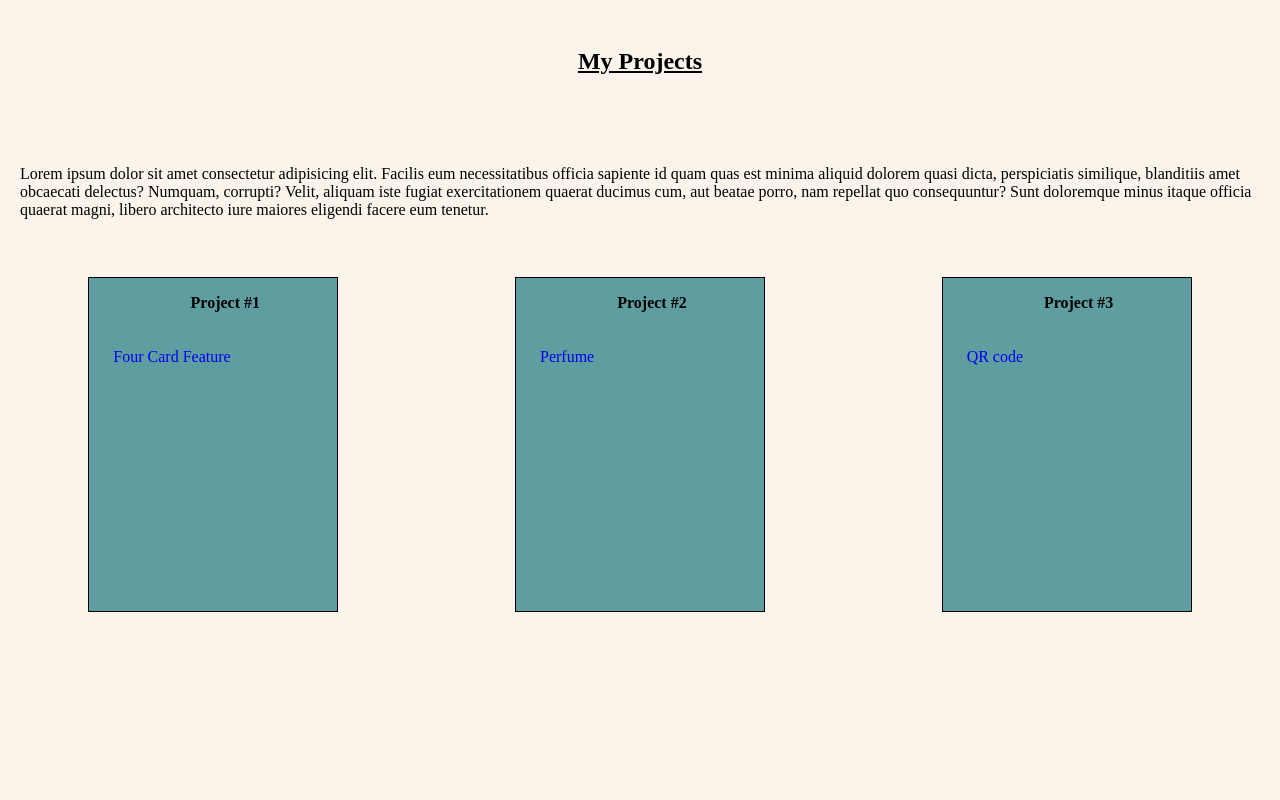
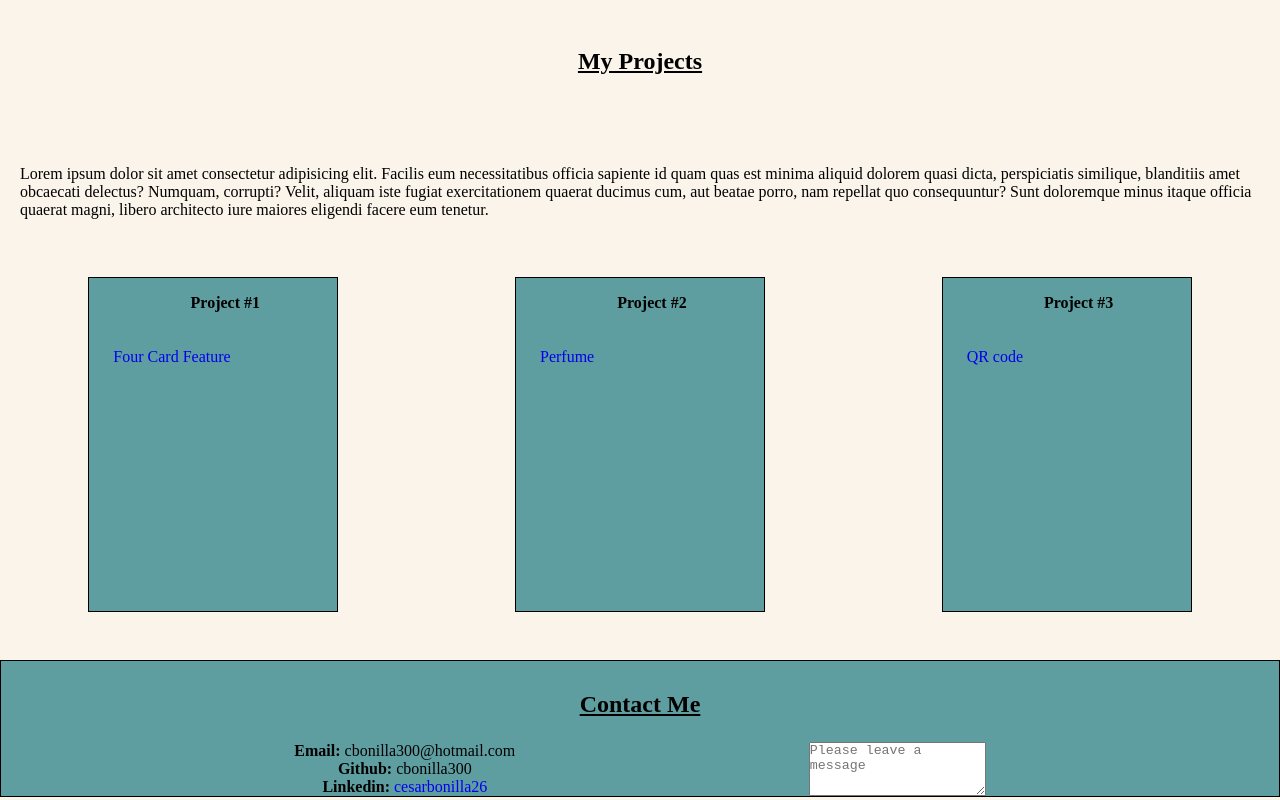
Before and after one commit to cbonilla300/cbonilla300.github.io, a plain HTML site: page index.html in a window 1280 px wide. Shown: the part 617-1417 px from the top of the page. Before the commit the page ends 1277 px from the top, so only its background shows below. Drawn offline with Linux system fonts and the light colour scheme; a web font is replaced by a local one.

Commit message:
added contact

```diff
--- a/index.html
+++ b/index.html
@@ -72,5 +72,22 @@
             </div>
         </section>
     </main>
+    <footer>
+    <!-- contact section -->
+        <h2>Contact Me</h2>
+        <div class="contact-details">
+            <div>
+                <p><b>Email:</b> cbonilla300@hotmail.com</p>
+                <p><b>Github:</b> cbonilla300</p>
+                <p><b>Linkedin:</b><a href="https://www.linkedin.com/in/cesarbonilla26/"> cesarbonilla26</a></p>
+            </div>
+
+            <div>
+                <textarea placeholder="Please leave a message"></textarea>
+            </div>
+        </div>
+    </footer>
+
+
 </body>
 </html>
--- a/style.css
+++ b/style.css
@@ -83,7 +83,21 @@ h2 ~p {
     margin-bottom: 20px;
     padding: 1rem;
 }
-@media screen and (max-width: 768px) {
+footer {
+    text-align: center;
+    border: 1px solid black;
+    background-color: cadetblue;
+    margin-bottom: 2.5rem;
+}
+footer h2 {
+    margin-bottom: 1.5rem;
+}
+.contact-details {
+    display: flex;
+    justify-content: space-evenly;
+}
+textarea {
+    width: 100%;
 
-
+    height: 100%;
 }
```
